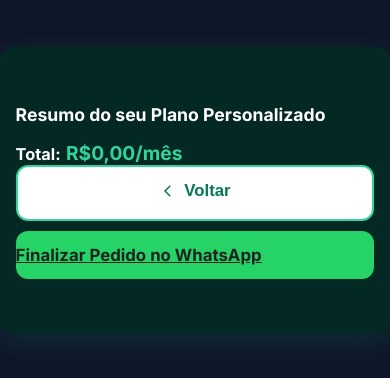
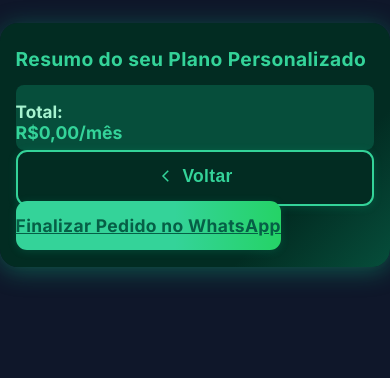
Before and after one commit to made-digital-marketing/Orcamento, a plain HTML site: page index.html in a window 390 px wide. Both pictures are taken after a click on the button "Realizar Pedido". Drawn offline with Linux system fonts and the light colour scheme.

Commit message:
Update index.html

```diff
--- a/index.html
+++ b/index.html
@@ -59,26 +59,80 @@
         height: 16px;
       }
       .container.resumo {
-        padding: 10vw 4vw;
-        margin: 12vw 0 0 0;
+      padding: 6vw 4vw 8vw 4vw;
+      margin: 6vw 0 0 0;
+      border-radius: 18px;
+      box-shadow: 0 4px 24px #10b98166, 0 1.5px 5px #2222;
+      background: linear-gradient(135deg,#022c22 75%,#064e3b 100%);
       min-width: 0;
-        border-radius: 14px;
     }
     .container.resumo h2 {
-        font-size: 1.1rem;
-        margin-bottom: 16px;
+      font-size: 1.2rem;
+      letter-spacing: 0.02em;
+      color: #34d399;
+      margin-bottom: 14px;
+      margin-top: 0;
     }
-      #resumo-list strong { font-size: 1.02rem; }
-      #resumo-list ul { margin-left: 12px; font-size: 0.99rem;}
+    #resumo-list strong {
+      font-size: 1.07rem;
+      color: #a7f3d0;
+      display: block;
+      margin-top: 9px;
+    }
+    #resumo-list ul {
+      margin-left: 0;
+      padding-left: 18px;
+      font-size: 0.99rem;
+      margin-bottom: 4px;
+    }
+    #resumo-list li {
+      margin-bottom: 3px;
+      line-height: 1.45;
+      font-size: 1.02rem;
+      color: #d1fae5;
+      background: rgba(52,211,153,0.07);
+      border-radius: 7px;
+      padding: 3px 0 3px 7px;
+    }
+    .container.resumo .mt-2, .container.resumo div[style*='margin-top:10px'] {
+      margin-top: 12px!important;
+      font-size: 1.1rem!important;
+      background: #064e3b;
+      padding: 7px 0 7px 0;
+      border-radius: 8px;
+      color: #34d399!important;
+      font-weight: 700;
+    }
     .btn-voltar, .btn-wpp {
-        display: block;
       width: 100%;
       min-width: 0;
-        margin: 0 0 16px 0;
-        font-size: 1.05rem;
+      margin: 0 0 14px 0;
+      font-size: 1.09rem;
       padding: 14px 0;
+      border-radius: 11px;
+      letter-spacing: 0.02em;
+      box-shadow: 0 1.5px 8px #10b98133;
     }
-      .btn-voltar { margin-bottom: 10px; }
+    .btn-voltar {
+      background: #022c22;
+      color: #34d399;
+      border: 2px solid #34d399;
+      margin-bottom: 9px;
+      font-weight: 600;
+    }
+    .btn-voltar:hover {
+      background: #34d399;
+      color: #022c22;
+    }
+    .btn-wpp {
+      background: linear-gradient(90deg,#34d399 60%,#25d366 100%);
+      color: #065f46;
+      font-weight: 700;
+    }
+    .btn-wpp:hover {
+      background: linear-gradient(90deg,#25d366,#34d399);
+      color: #022c22;
+    }
   }
   </style>
 </head>
```
Lines whose indentation alone changed are shown as unchanged.
